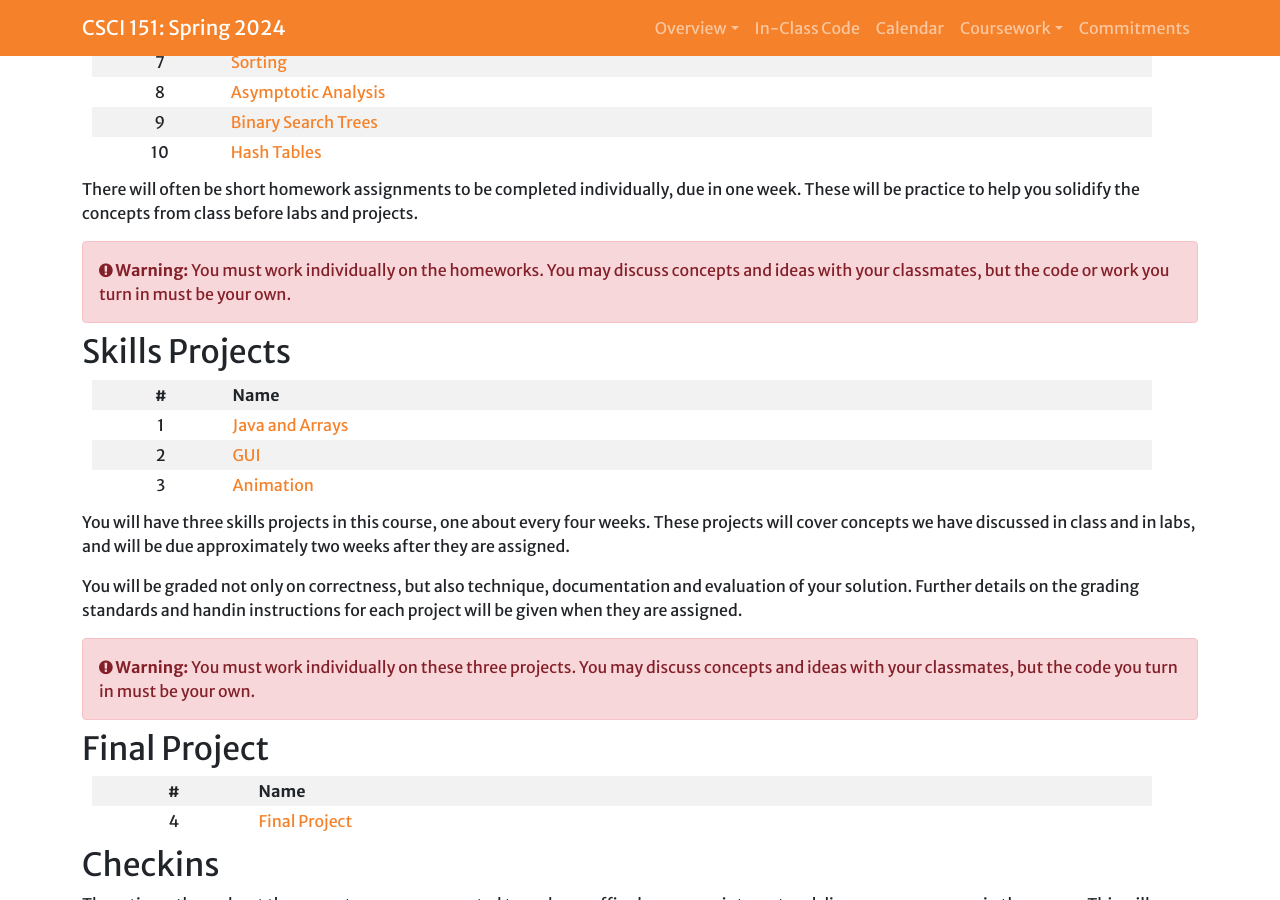
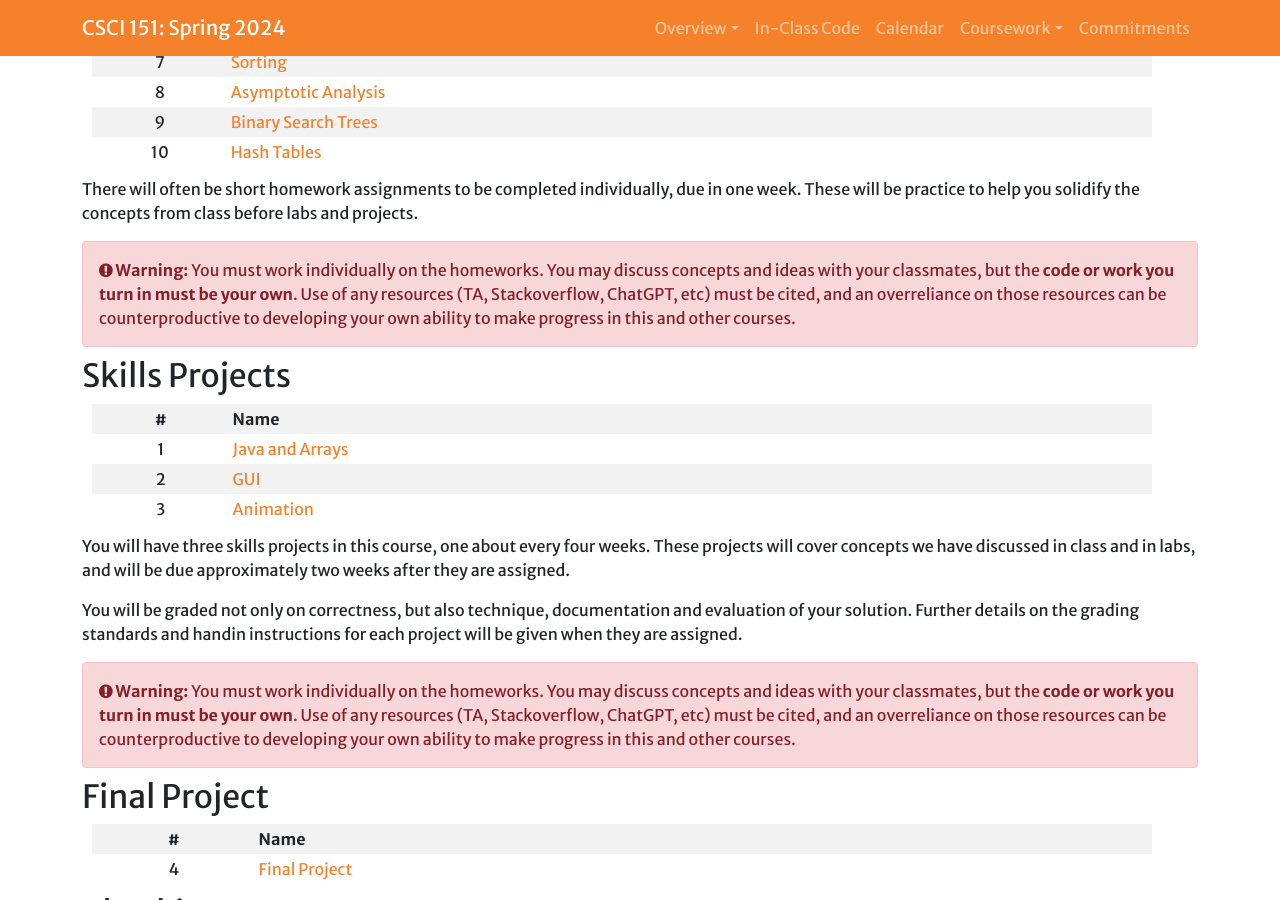
Before and after one commit to Hendrix-CS/csci151, a Jekyll site: the page built from index.md, in a window 1280 px wide and 900 px high, scrolled down 3270 px. Built offline with Jekyll 4.4.1, drawn with Linux system fonts in a browser that asks for light colours; a script that is not in the unit is left out; our own code applies the rules of GitHub Pages for plain Markdown files.

Commit message:
More Cleanup

```diff
--- a/_config.yml
+++ b/_config.yml
@@ -53,8 +53,6 @@
         url: '#finalproject'
       - page: Grading
         url: '#scale'
-      - page: Tokens
-        url: '#tokens'
   - page: Commitments
     url: '#commitments'
 
--- a/index.md
+++ b/index.md
@@ -144,7 +144,7 @@
 There will often be short homework assignments to be completed individually, due in one week. These will be practice to
 help you solidify the concepts from class before labs and projects.
 
-{% include warning.html content="You must work individually on the homeworks. You may discuss concepts and ideas with your classmates, but the code or work you turn in must be your own." %}
+{% include warning.html content="You must work individually on the homeworks. You may discuss concepts and ideas with your classmates, but the **code or work you turn in must be your own**. Use of any resources (TA, Stackoverflow, ChatGPT, etc) must be cited, and an overreliance on those resources can be counterproductive to developing your own ability to make progress in this and other courses." %}
 
 ## <a name="projects">Skills Projects</a>
 
@@ -158,7 +158,7 @@
 
 You will be graded not only on correctness, but also technique, documentation and evaluation of your solution. Further details on the grading standards and handin instructions for each project will be given when they are assigned.
 
-{% include warning.html content="You must work individually on these three projects. You may discuss concepts and ideas with your classmates, but the code you turn in must be your own." %}
+{% include warning.html content="You must work individually on the homeworks. You may discuss concepts and ideas with your classmates, but the **code or work you turn in must be your own**. Use of any resources (TA, Stackoverflow, ChatGPT, etc) must be cited, and an overreliance on those resources can be counterproductive to developing your own ability to make progress in this and other courses." %}
 
 ## <a name="finalproject">Final Project</a>
 
```
